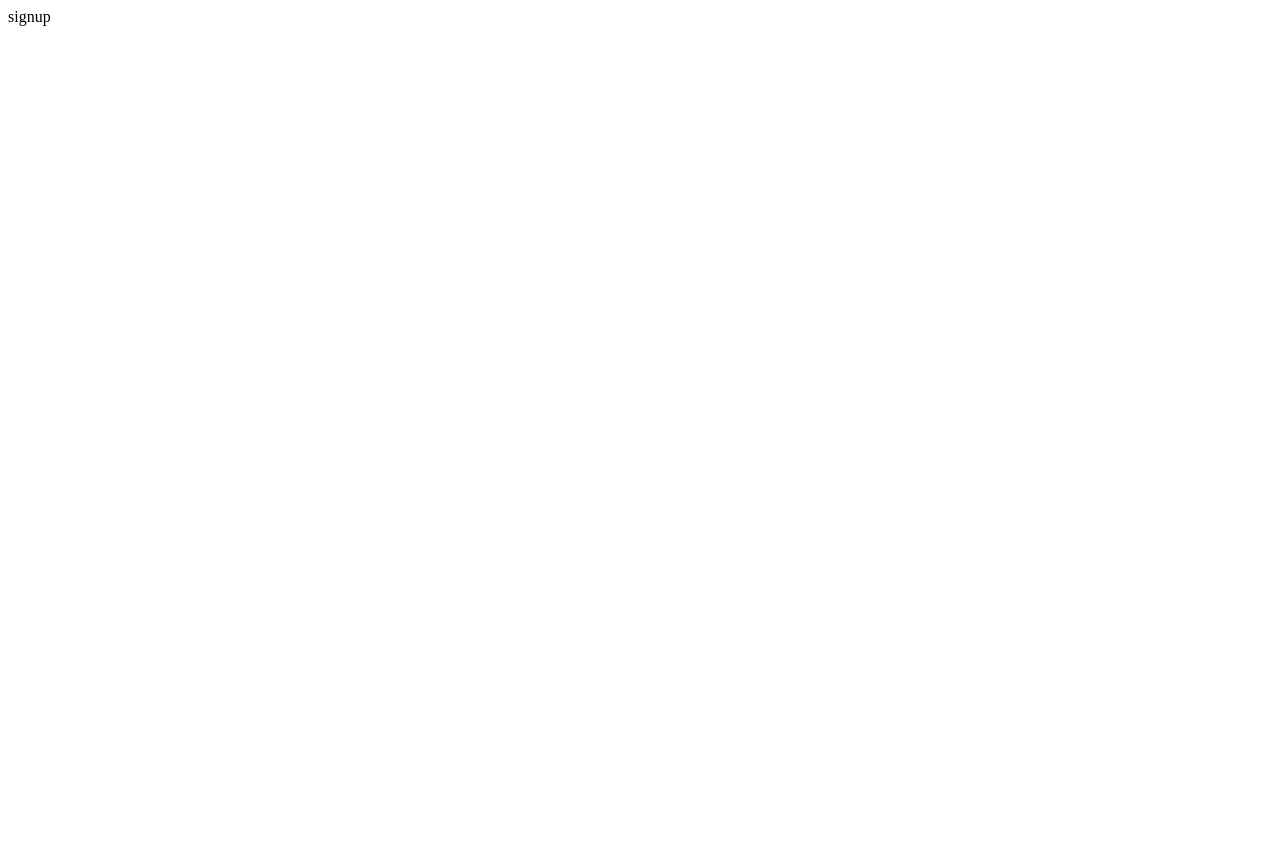
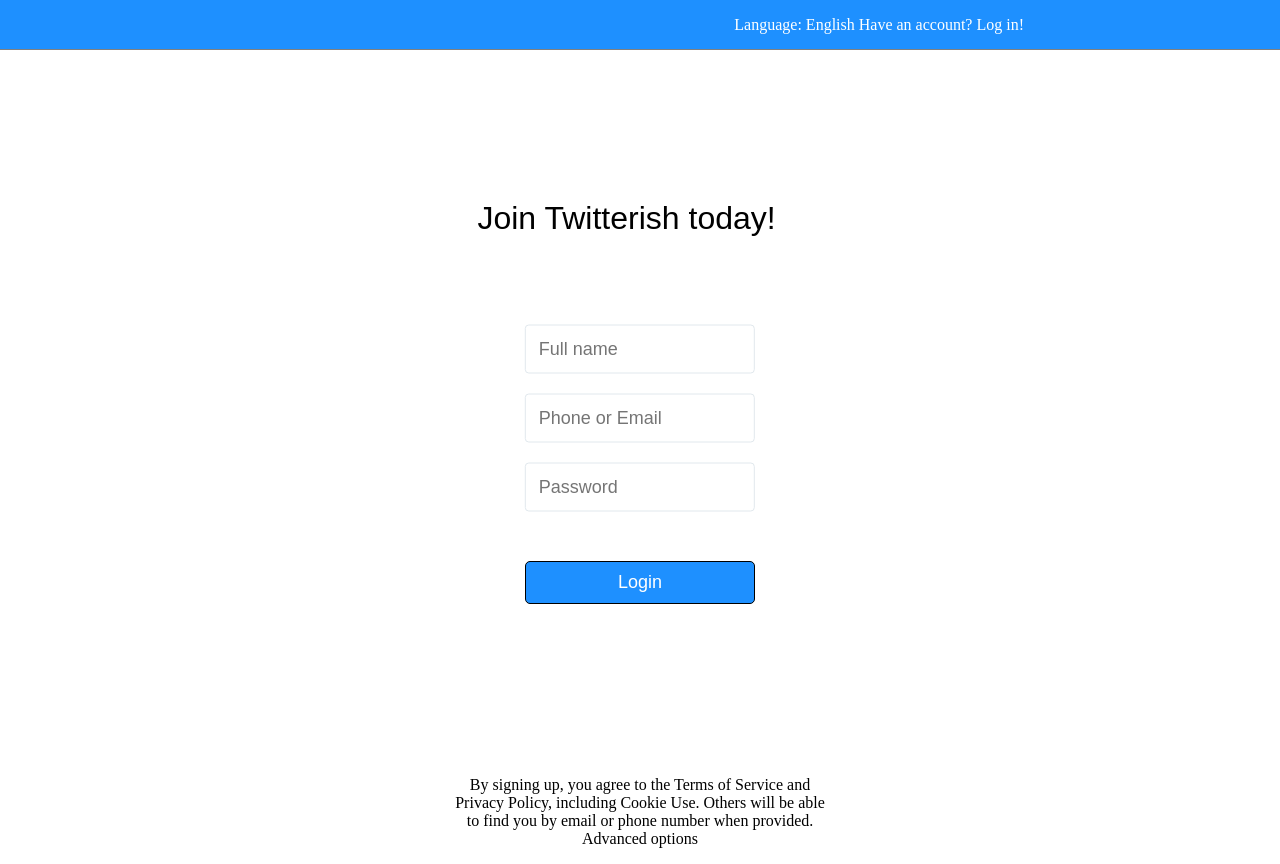
Before and after one commit to Desimor/twitter_clone, a website: page public/html/signup.html in a window 1280 px wide. Before the commit the page ends 800 px from the top, so only its background shows below. Drawn offline with Linux system fonts and the light colour scheme; files that its build step writes are made by us from their sources.

Commit message:
Signup centered and topbar created. Gradient must be added and form fields still left to be stylized.

```diff
--- a/public/css/signup.css
+++ b/public/css/signup.css
@@ -0,0 +1,91 @@
+html, body {
+    margin: 0px;
+}
+
+* {
+    box-sizing: border-box;
+    text-align: center;
+}
+
+h1 {
+    font-family: Ariel, sans-serif;
+    margin: 0px;
+    font-weight: 300;
+}
+
+.topbar {
+    background: dodgerblue;
+    border-bottom: 1px solid gray;
+    position: relative;
+    display: inline-block;
+    margin: 0px;
+    width: 100%;
+    height: 50px;
+    color: white;
+}
+
+.textalign {
+    position: absolute;
+    right: 20%;
+}
+
+.parentbox {
+    position: absolute;
+    top: 60%;
+    left: 50%;
+    transform: translate(-50%, -50%);
+    width: 30%;
+    height: 70%;
+}
+
+.childhead {
+    position: relative;
+}
+
+.childbody {
+    position: relative;
+    top: 20%;
+}
+
+.childfeet {
+    width: 100%;
+    position: absolute;
+    top: 100%;
+    left: 50%;
+    transform: translateX(-50%);
+}
+
+.disblock {
+    display: block;
+    position: relative;
+    top: 50%;
+    left: 50%;
+    transform: translate(-50%, -50%);
+    margin-bottom: 20px;
+    border: 1px solid #e1e8ed;
+    font-size:18px;
+    border-radius: 4px;
+    color:gray;
+    padding: 13px;
+    width: 60%;
+    text-align: left;
+}
+
+button {
+    background: dodgerblue;
+    width: 60%;
+    border: 1px solid black;
+    display: inline-block;
+    padding: 10px;
+    margin: 5px;
+    text-align: center;
+    border-radius: 5px;
+    text-decoration: none;
+    color: white;
+    font-weight: 200;
+    font-size: 18px;
+}
+
+header {
+    width: 93%;
+}
--- a/public/html/signup.html
+++ b/public/html/signup.html
@@ -1 +1,38 @@
-signup
+<!DOCTYPE html>
+<html lang="en">
+
+<head>
+    <meta charset="UTF-8">
+    <meta name="viewport" content="width=device-width, initial-scale=1.0">
+    <meta http-equiv="X-UA-Compatible" content="ie=edge">
+    <link rel="stylesheet" href="css/signup.css">
+    <title>Login to Twitterish</title>
+</head>
+
+<body>
+    <header class="topbar">
+        <div class="textalign">
+            <p>Language: English   Have an account? Log in!</p>
+        </div>
+    </header>
+    <div class="parentbox">
+        <header class="childhead">
+            <h1>Join Twitterish today!</h1>
+        </header>
+        <main class="childbody">
+            <form action="/login" method="GET">
+                <input id="full-name" type="text" autocomplete="off" value="" name="user[name]" maxlength="20" aria-required="true" placeholder="Full name" class="disblock"
+                />
+                <input id="email" type="text" autocomplete="off" value="" name="user[email]" aria-required="true" placeholder="Phone or Email" class="disblock">
+                <input id="password" type="password" value="" name="user[user_password]" aria-required="true" placeholder="Password" class="disblock">
+                <button type="submit">Login</button>
+            </form>
+        </main>
+        <footer class="childfeet">
+            <p>By signing up, you agree to the Terms of Service and Privacy Policy, including Cookie Use. Others will be able to find you by email or phone number when provided.
+Advanced options</p>
+        </footer>
+    </div>
+</body>
+
+</html>
```
Also changed, not shown: 2 other files.
